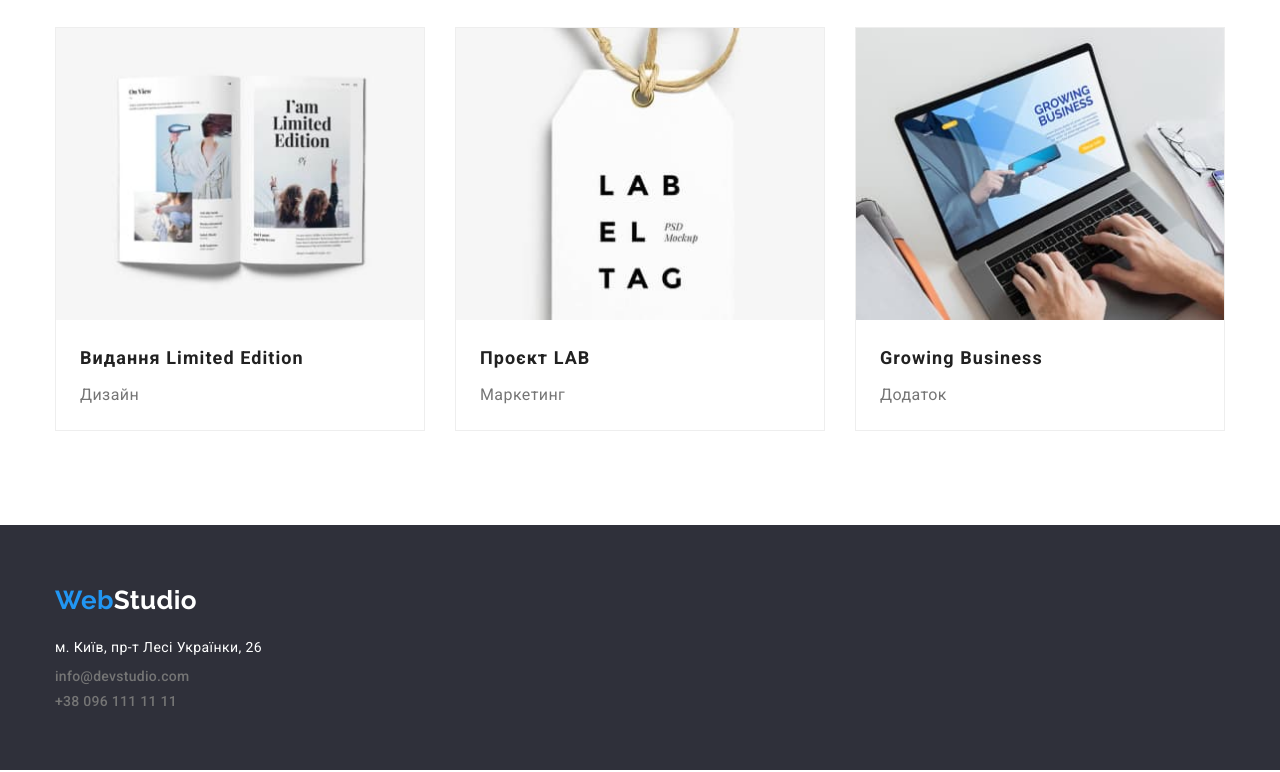
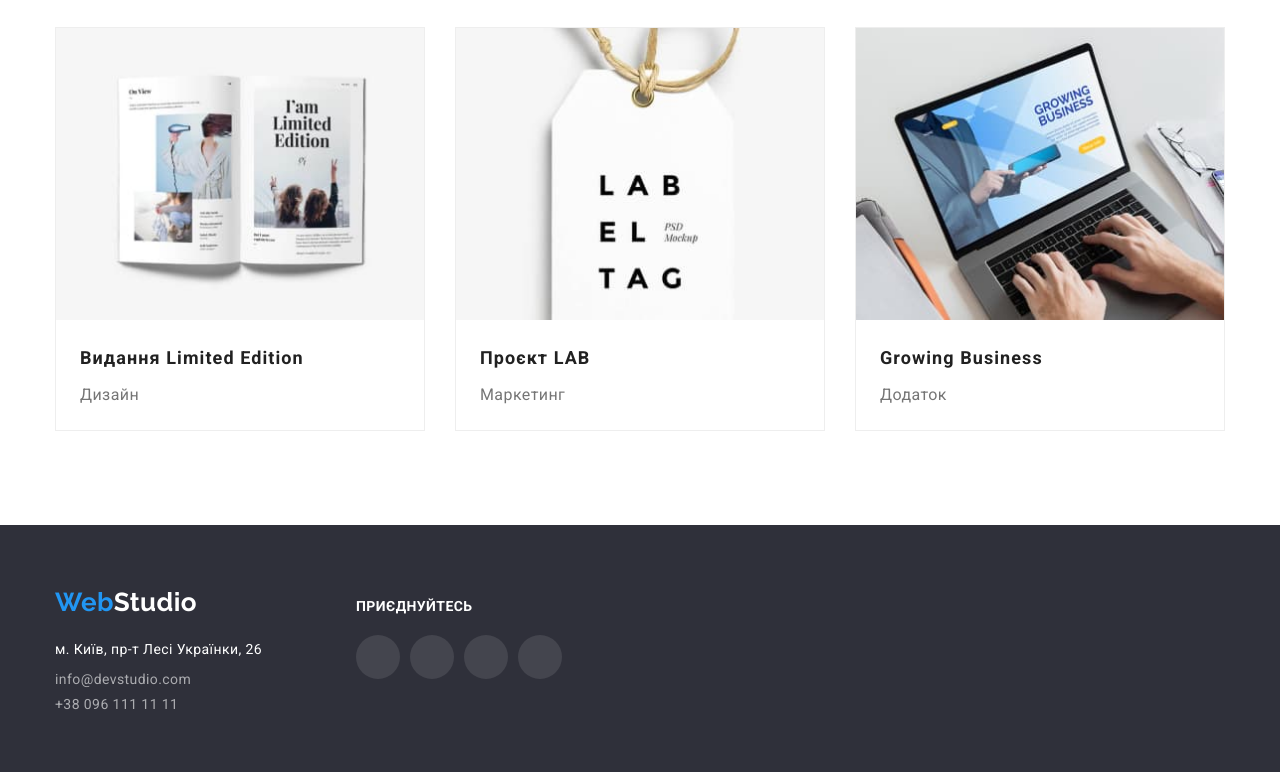
Before and after one commit to PiLoT-P/goit-markup-hw-04, a plain HTML site: page portfolio.html in a window 1280 px wide. Shown: the part 1105-1877 px from the top of the page. Drawn offline with nearby package versions, Linux system fonts and the light colour scheme.

Commit message:
обнова

```diff
--- a/css/styles.css
+++ b/css/styles.css
@@ -23,6 +23,8 @@
     --secondery-border-color: #EEEEEE;
     --icon-color: #AFB1B8;
     --icon-two-color: rgba(255, 255, 255, 0.1);
+    --gradient-color: rgba(47, 48, 58, 0.4);
+    --footer-link-collor: rgba(255, 255, 255, 0.6);
 }
 
 
@@ -51,7 +53,8 @@ body{
 .project-list,
 .list-social-link,
 .list-logo,
-.footer-list-social-link{
+.footer-list-social-link,
+.footer-contacts{
     list-style: none;
 }
 
@@ -165,10 +168,18 @@ body{
 
 /* Герой */
 .hero{
+    max-width: 1600px;
+    margin-left: auto;
+    margin-right: auto;
     padding-top: 200px;
     padding-bottom: 200px;
+    text-align: center;
+
     background-color: var(--background-color);
-    text-align: center;
+    background-image: linear-gradient(to right, var(--gradient-color), var(--gradient-color)), url(../images/Img.svg);
+    background-size: 1600px 600px;
+    background-repeat: no-repeat;
+    background-position: center;
 }
 
 .hero-title{
@@ -261,8 +272,11 @@ body{
     line-height: 1.71;
 }
 
-.features-list .backraund-icon{
-    padding: 25px 100px;
+.features-list .features-icon{
+    display: flex;
+    align-items: center;
+    justify-content: center;
+    height: 120px;
     margin-bottom: 30px;
 
     background-color: var(--background-color-two);
@@ -271,7 +285,7 @@ body{
 
 /*Що ми робимо*/
 
-.w-w-d{
+.servises{
     padding-top: 0px;
 }
 
@@ -407,28 +421,41 @@ body{
     color: var(--white);
 }
 
-.footer .text{
-    margin: 0px;
-    margin-bottom: 9px;
-
-    color: var(--white);
-    line-height: 1.71;
-}
-
 .footer .address{
     font-style: normal;
 }
 
-.footer .contacts .item:not(:last-child){
+.footer-contacts{
+    margin: 0px;
+    padding: 0px;
+}
+
+.footer-contacts .link{
+    text-decoration: none;
+    color: var(--footer-link-collor);
+}
+
+.footer-contacts .link:hover,
+.footer-contacts .link:focus{
+    color: var(--accent-color);
+}
+
+.footer-contacts .item:not(:last-child){
     margin-bottom: 9px;
 }
 
-.footer .contacts{
-    display: block;
+.footer-contacts .footer-adres-text {
+    margin: 0px;
+
+    color: var(--white);
+
+    line-height: 1.71;
 }
 
-.footer-container .text{
+.footer-box .text{
     margin-bottom: 20px;
+
+    color: var(--white);
 
     font-weight: 700;
     font-size: 14px;
@@ -447,7 +474,7 @@ body{
 
 .footer-container{
     display: flex;
-    align-items: center;
+    align-items: baseline;
 }
 
 .footer-box{
--- a/portfolio.html
+++ b/portfolio.html
@@ -17,14 +17,31 @@
             <a href="" class="logo"> <span class="logo-span">Web</span>Studio </a>
             <nav>
                 <ul class="site-nav">
-                    <li class="item"><a href="./index.html" class="link">Студія</a></li>
+                    <li class="item">
+                        <a href="./index.html" class="link">Студія</a>
+                    </li>
                     <li class="item"><a href="./portfolio.html" class="link current">Портфоліо</a></li>
                     <li class="item"><a href="#" class="link">Контакти</a></li>
                 </ul>
             </nav>
             <ul class="contacts">
-                <li class="item"><a href="mailto:info@devstudio.com" class="link">info@devstudio.com</a></li>
-                <li class="item"><a href="tel:+380961111111" class="link">+38 096 111 11 11</a></li>
+                <li class="item">
+                    <a href="mailto:info@devstudio.com" class="link">
+                        <svg class="icon" width="16" height="12">
+                            <use href="./images/symbol-defs.svg#envelope">
+                            </use>
+                        </svg>
+                        <span class="email-text">info@devstudio.com</span>
+                    </a>
+                </li>
+                <li class="item">
+                    <a href="tel:+380961111111" class="link">
+                        <svg class="icon" width="10" height="16">
+                            <use href="./images/symbol-defs.svg#smartphone"></use>
+                        </svg>
+                        <span class="tel-text">+38 096 111 11 11</span>
+                    </a>
+                </li>
             </ul>
         </div>
     </header>
@@ -108,15 +125,56 @@
         </section>
     </main>
     <footer class="footer">
-        <div class="container">
-            <a href="" class="logo"> <span class="logo-span">Web</span>Studio </a>
-            <address class="address">
-                <p class="text">м. Київ, пр-т Лесі Українки, 26</p>
-                <ul class="contacts">
-                    <li class="item"><a href="mailto:info@devstudio.com" class="link ">info@devstudio.com</a></li>
-                    <li class="item"><a href="tel:+380961111111" class="link ">+38 096 111 11 11</a></li>
+        <div class="container footer-container">
+            <div class="">
+                <a href="" class="logo"> <span class="logo-span">Web</span>Studio </a>
+                <address class="address">
+                    <ul class="footer-contacts">
+                        <li class="item"><a href="https://goo.gl/maps/CPtrU1FHBa2aNyZL9" target="_blank"
+                                rel="noopener noreferrer nofollow" class="link footer-adres-text">м. Київ, пр-т Лесі
+                                Українки, 26</a></li>
+                        <li class="item"><a href="mailto:info@devstudio.com" class="link ">info@devstudio.com</a></li>
+                        <li class="item"><a href="tel:+380961111111" class="link ">+38 096 111 11 11</a></li>
+                    </ul>
+                </address>
+            </div>
+            <div class="footer-box">
+                <p class="text">приєднуйтесь</p>
+                <ul class="footer-list-social-link">
+                    <li class="item">
+                        <a class="link" href="">
+                            <svg class="icon" width="20" height="20">
+                                <use href="./images/symbol-defs.svg#instagram">
+                                </use>
+                            </svg>
+                        </a>
+                    </li>
+                    <li class="item">
+                        <a class="link" href="">
+                            <svg class="icon" width="20" height="20">
+                                <use href="./images/symbol-defs.svg#twitter">
+                                </use>
+                            </svg>
+                        </a>
+                    </li>
+                    <li class="item">
+                        <a class="link" href="">
+                            <svg class="icon" width="20" height="20">
+                                <use href="./images/symbol-defs.svg#facebook">
+                                </use>
+                            </svg>
+                        </a>
+                    </li>
+                    <li class="item">
+                        <a class="link" href="">
+                            <svg class="icon" width="20" height="20">
+                                <use href="./images/symbol-defs.svg#linkedin">
+                                </use>
+                            </svg>
+                        </a>
+                    </li>
                 </ul>
-            </address>
+            </div>
         </div>
     </footer>
 </body>
```
Also changed, not shown: index.html (+7 -7 lines), images/Img-back-hero.jpg (added).
